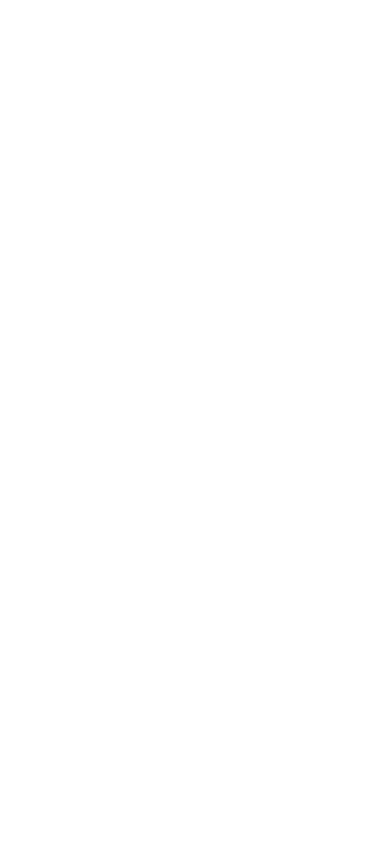
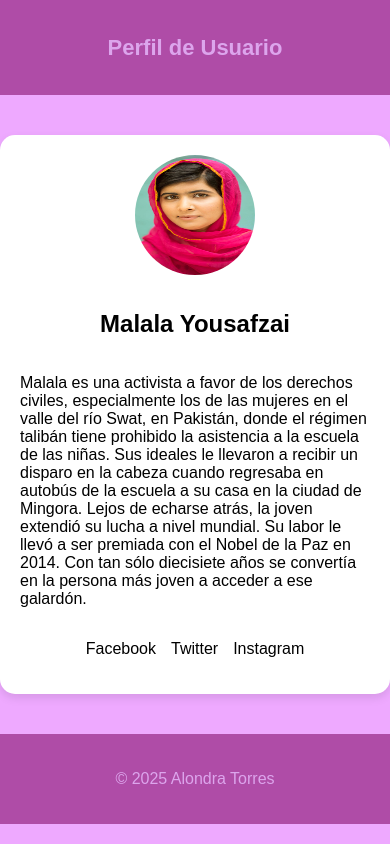
Before and after one commit to IDAI-MA2025/perfil-usuario, a plain HTML site: page index.html in a window 390 px wide. Drawn offline with Linux system fonts and the light colour scheme.

Commit message:
Examen final

```diff
--- /dev/null
+++ b/estilos.css
@@ -0,0 +1,69 @@
+body {
+  font-family: Arial, sans-serif;
+  margin: 0;
+  padding: 0;
+  background-color: #eea9ff;
+}
+
+header, footer {
+  text-align: center;
+  padding: 20px;
+  background-color: #af4ca7;
+  color: rgb(220, 165, 236);
+}
+
+
+.perfil-card {
+  max-width: 350px;
+  margin: 40px auto;
+  padding: 20px;
+  background-color: white;
+  border-radius: 15px;
+  box-shadow: 0 4px 10px rgba(0,0,0,0.1);
+  display: flex;
+  flex-direction: column;
+  align-items: center;
+}
+
+
+.perfil-card img {
+  width: 120px;
+  height: 120px;
+  border-radius: 50%;
+  margin-bottom: 15px;
+}
+
+
+.social {
+  list-style: none;
+  display: flex;
+  gap: 15px;
+  padding: 0;
+}
+
+.social li {
+  cursor: pointer;
+  transition: color 0.3s;
+}
+
+.social li:hover {
+  text-decoration: underline;
+  color: #984caf;
+}
+
+@media screen and (max-width: 600px) {
+  .perfil-card {
+    max-width: 90%;
+  }
+
+
+
+  h1 {
+    font-size: 22px;
+  }
+
+.p{
+  text-align: center;
+  background-color: grey;
+}
+}
--- a/index.html
+++ b/index.html
@@ -1,11 +1,44 @@
 <!DOCTYPE html>
-<html lang="en">
+<html lang="es">
 <head>
-    <meta charset="UTF-8">
-    <meta name="viewport" content="width=device-width, initial-scale=1.0">
-    <title>Document</title>
+  <meta charset="UTF-8" />
+  <meta name="viewport" content="width=device-width, initial-scale=1.0"/>
+  <title>Perfil de Usuario</title>
+  <link rel="stylesheet" href="estilos.css" />
 </head>
 <body>
 
+  <header>
+    <h1>Perfil de Usuario</h1>
+  </header>
+
+  <main>
+    <section>
+      <div class="perfil-card">
+        <img src="malala-yousafzai.jpg" alt="Foto de perfil" width="120px">
+        <h2 id="nombre">Malala Yousafzai</h2>
+        <p id="ocupacion">Malala es una activista a favor de los derechos civiles, especialmente los de
+            las mujeres en el valle del río Swat, en Pakistán, donde el régimen talibán tiene prohibido la asistencia a
+            la escuela de las niñas. Sus ideales le llevaron a recibir un disparo en la cabeza cuando regresaba en autobús
+            de la escuela a su casa en la ciudad de Mingora. Lejos de echarse atrás, la joven extendió su lucha a nivel mundial.
+            Su labor le llevó a ser premiada con el Nobel de la Paz en 2014. Con tan sólo diecisiete años se convertía en la
+            persona más joven a acceder a ese galardón.</p>
+<ul class="social">
+          <li>Facebook</li>
+          <li>Twitter</li>
+          <li>Instagram</li>
+        </ul>
+
+
+
+      </div>
+    </section>
+  </main>
+
+  <footer>
+    <p>&copy; 2025 Alondra Torres</p>
+  </footer>
+
+  <script src="script.js"></script>
 </body>
 </html>
--- a/script.js
+++ b/script.js
@@ -0,0 +1,19 @@
+const nombre = document.getElementById("nombre");
+const ocupacion = document.getElementById("ocupacion");
+const tarjeta = document.querySelector(".perfil-usuario");
+
+let esFemenino = true;
+
+tarjeta.addEventListener("click", () => {
+  if (esFemenino) {
+    nombre.textContent = "Malal Yousafzai";
+    ocupacion.textContent = "Activista por la educación (masculino)";
+    alert("El perfil ha sido cambiado a masculino.");
+  } else {
+    nombre.textContent = "Malala Yousafzai";
+    ocupacion.textContent = "Activista por la educación";
+    alert("El perfil ha sido cambiado a femenino.");
+  }
+
+  esFemenino = !esFemenino;
+});
```
Also changed, not shown: imagenes/malala-yousafzai.jpg (added), imagenes/malala.jpeg (added), malala-yousafzai.jpg (added), style.css (deleted).
